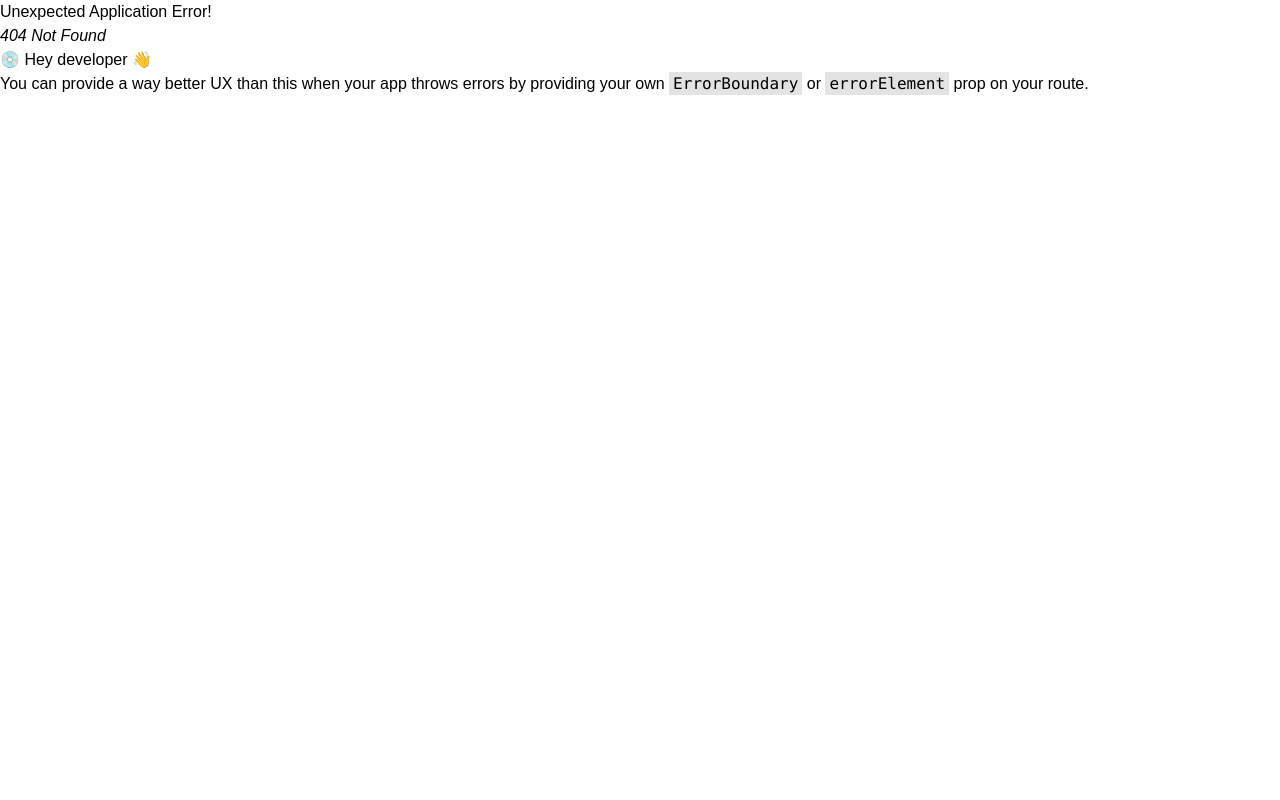
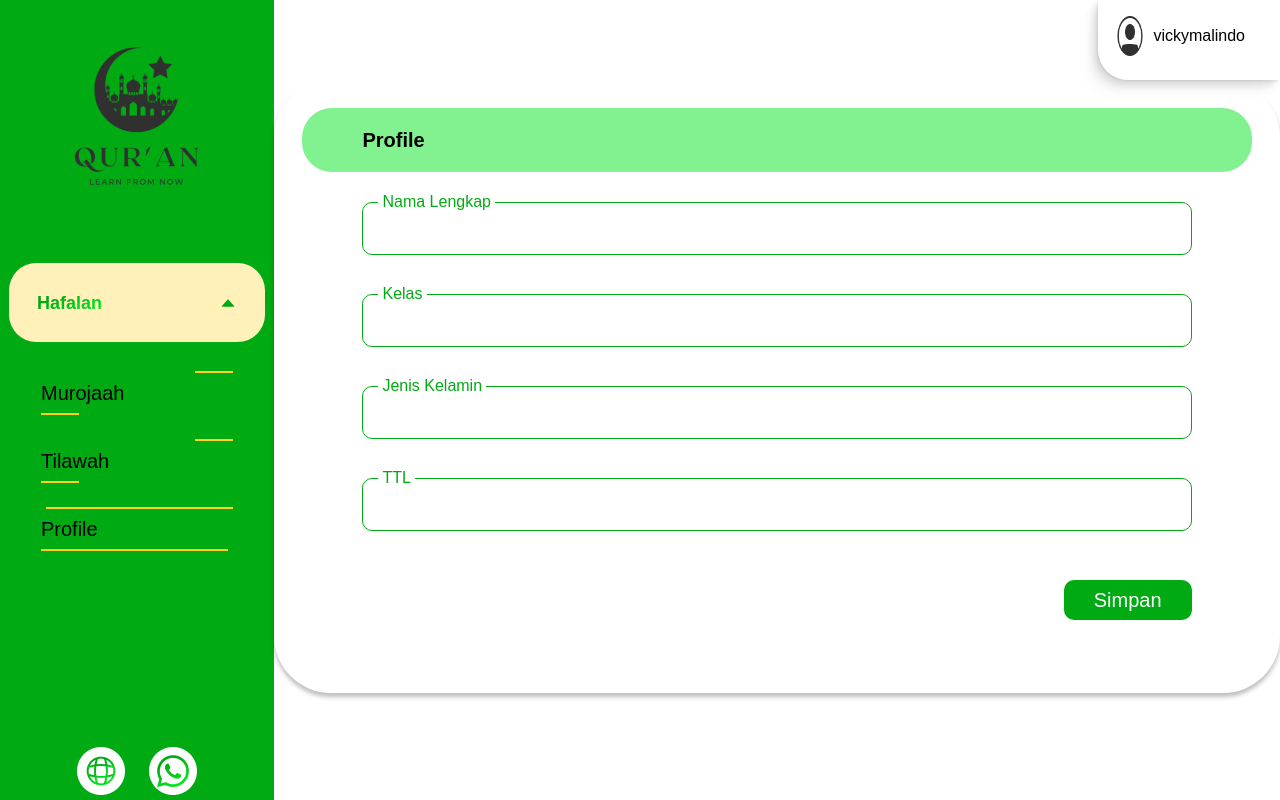
Before and after one commit to vickymalindo/skripsi-ngaji, a React (Vite) app: page /parent/profile in a window 1280 px wide. Before the commit this address had no page. Built offline with nearby package versions, Linux system fonts and the light colour scheme.

Commit message:
implement profile in parent page and edit Link

```diff
--- a/src/main.tsx
+++ b/src/main.tsx
@@ -1,3 +1,4 @@
+import { StrictMode } from 'react';
 import ReactDOM from 'react-dom/client';
 import { Provider } from 'react-redux';
 import App from './App';
@@ -5,7 +6,9 @@ import './index.css';
 import { store } from './redux/store';
 
 ReactDOM.createRoot(document.getElementById('root') as HTMLElement).render(
-  <Provider store={store}>
-    <App />
-  </Provider>
+  <StrictMode>
+    <Provider store={store}>
+      <App />
+    </Provider>
+  </StrictMode>
 );
--- /dev/null
+++ b/src/pages/parent/Profile.tsx
@@ -0,0 +1,7 @@
+import Profiles from '../../views/molecules/Profiles';
+
+const Profile = () => {
+  return <Profiles />;
+};
+
+export default Profile;
--- a/src/views/atoms/Button.tsx
+++ b/src/views/atoms/Button.tsx
@@ -8,7 +8,7 @@ interface Props {
 const Button = ({ children, onClick }: Props) => {
   return (
     <button
-      className='outline-none bg-dark-green py-[10px] px-[30px] text-[20px] text-white rounded-[10px]'
+      className='outline-none bg-dark-green py-[10px] px-[30px] sm:text-[20px] text-white rounded-[10px] text-sm'
       onClick={onClick}>
       {children}
     </button>
--- a/src/views/atoms/Inputs.tsx
+++ b/src/views/atoms/Inputs.tsx
@@ -10,6 +10,7 @@ interface Props {
   eye?: boolean;
   onChange?: (e: React.ChangeEvent<HTMLInputElement>) => void;
   isOpen?: boolean;
+  classname?: string;
 }
 
 export const InputDefault = ({ label, password, eye, ...props }: Props) => {
@@ -46,15 +47,15 @@ export const InputDefault = ({ label, password, eye, ...props }: Props) => {
   );
 };
 
-export const InputFloating = ({ label, ...props }: Props) => {
+export const InputFloating = ({ label, classname, ...props }: Props) => {
   return (
-    <div className='relative mt-2 w-max'>
+    <div className={'relative mt-2 ' + (classname ? classname : '')}>
       <input
-        className='w-[360px] px-4 py-3 h-[45px] outline-none border-dark-green border rounded-[10px] text-dark-green'
+        className='w-full px-4 py-3 h-[53px] outline-none border-dark-green border rounded-[10px] text-dark-green'
         {...props}
       />
       <span className='absolute -top-3 left-4 px-1 bg-white text-dark-green text-base flex justify-center items-center gap-1'>
-        <span>{label}</span>
+        <span className='text-sm sm:text-base'>{label}</span>
       </span>
     </div>
   );
--- a/src/views/atoms/Link.tsx
+++ b/src/views/atoms/Link.tsx
@@ -11,7 +11,7 @@ const Links = ({ href, text }: Props) => {
   const { pathname } = useLocation();
 
   return (
-    <li className='px-8 py-1 relative mb-6 last:mb-0'>
+    <li className='px-8 py-2 relative mb-6 last:mb-0'>
       <Link
         // TODO: benerin link active, dan masih ada bug jg di sidebarnya
         to={`${href}`}
--- a/src/views/atoms/Table.tsx
+++ b/src/views/atoms/Table.tsx
@@ -39,9 +39,13 @@ const Table = () => {
                   <span className='cursor-pointer inline-block'>
                     <img src={Pencil} alt='Pencil' />
                   </span>
+                  {location.pathname.includes('parent') ? (
+                    ''
+                  ) : (
                     <span className='cursor-pointer inline-block'>
                       <img src={Trash} alt='Trash' />
                     </span>
+                  )}
                 </div>
               </td>
             )}
@@ -61,9 +65,13 @@ const Table = () => {
                   <span className='cursor-pointer inline-block'>
                     <img src={Pencil} alt='Pencil' />
                   </span>
+                  {location.pathname.includes('parent') ? (
+                    ''
+                  ) : (
                     <span className='cursor-pointer inline-block'>
                       <img src={Trash} alt='Trash' />
                     </span>
+                  )}
                 </div>
               </td>
             )}
@@ -83,9 +91,13 @@ const Table = () => {
                   <span className='cursor-pointer inline-block'>
                     <img src={Pencil} alt='Pencil' />
                   </span>
+                  {location.pathname.includes('parent') ? (
+                    ''
+                  ) : (
                     <span className='cursor-pointer inline-block'>
                       <img src={Trash} alt='Trash' />
                     </span>
+                  )}
                 </div>
               </td>
             )}
--- /dev/null
+++ b/src/views/molecules/Profiles.tsx
@@ -0,0 +1,27 @@
+import Button from '../atoms/Button';
+import { InputFloating } from '../atoms/Inputs';
+import TitlePage from '../atoms/TitlePage';
+import Appbar from './Appbar';
+
+const Profiles = () => {
+  return (
+    <div className='relative left-0 w-full lg:left-[274px] lg:w-[calc(100%-274px)] transition duration-300 ease-out'>
+      <Appbar username='vickymalindo' />
+      {/* <Loader /> */}
+      <div className='w-full box-shadow px-[22px] py-[22px] lg:px-7 lg:py-7 rounded-[57px]'>
+        <TitlePage page='Profile' />
+        <div className='px-[33.47px] sm:px-[40.47px] lg:px-[60.47px]'>
+          <InputFloating classname='mb-[39px]' label='Nama Lengkap' />
+          <InputFloating classname='mb-[39px]' label='Kelas' />
+          <InputFloating classname='mb-[39px]' label='Jenis Kelamin' />
+          <InputFloating classname='mb-[39px]' label='TTL' />
+          <div className='flex w-full justify-end mt-[49px] mb-[45px] '>
+            <Button children='Simpan' />
+          </div>
+        </div>
+      </div>
+    </div>
+  );
+};
+
+export default Profiles;
--- a/src/views/molecules/Sidebars.tsx
+++ b/src/views/molecules/Sidebars.tsx
@@ -31,7 +31,7 @@ export const SidebarParent = () => {
       }>
       <aside
         className={
-          'lg:w-[274px] bg-dark-green fixed left-0 h-full overflow-y-scroll transition duration-300 ease-out' +
+          'lg:w-[274px] bg-dark-green fixed left-0 h-full overflow-y-scroll transition duration-150 ease-out' +
           (isOpen ? ' w-[274px]' : 'w-0')
         }>
         <div className='relative px-[9px] pt-[45px]'>
```
Also changed, not shown: src/routes/Router.tsx (+5 -7 lines). Lines whose indentation alone changed are shown as unchanged.
